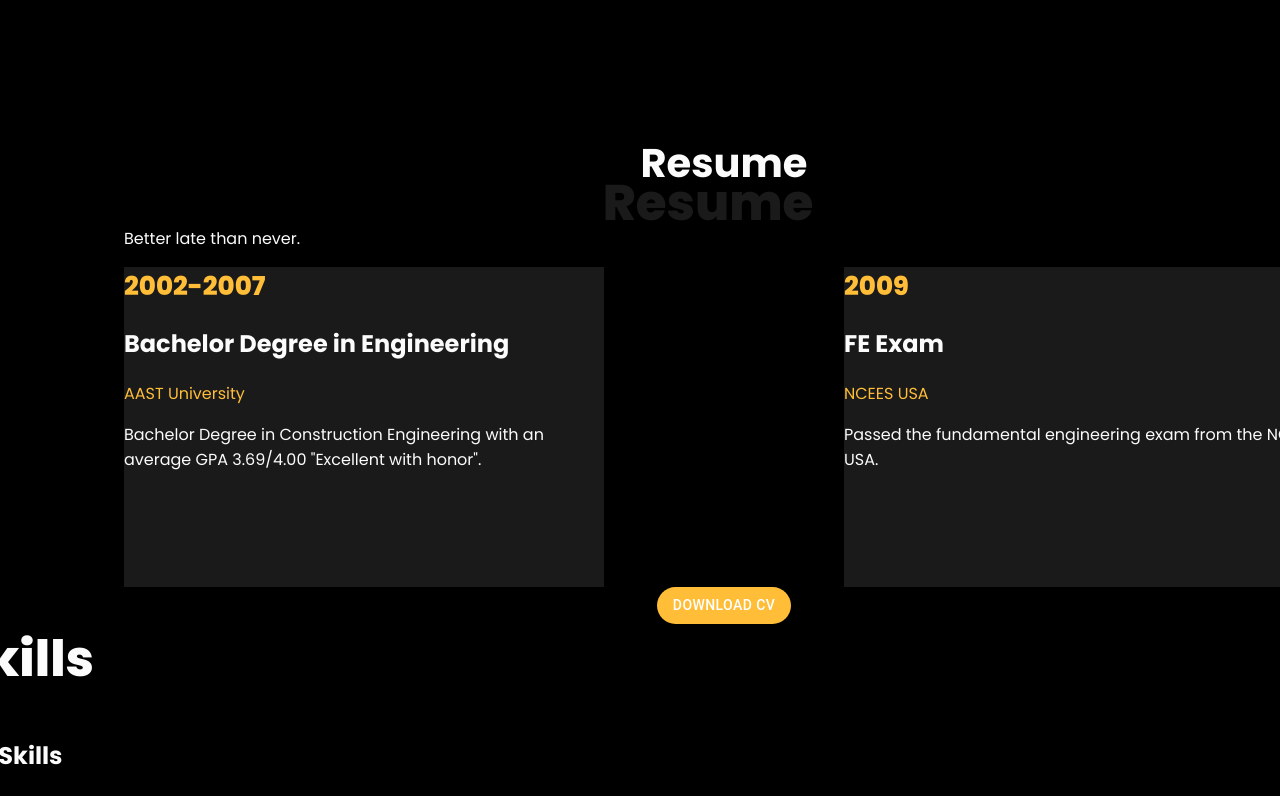
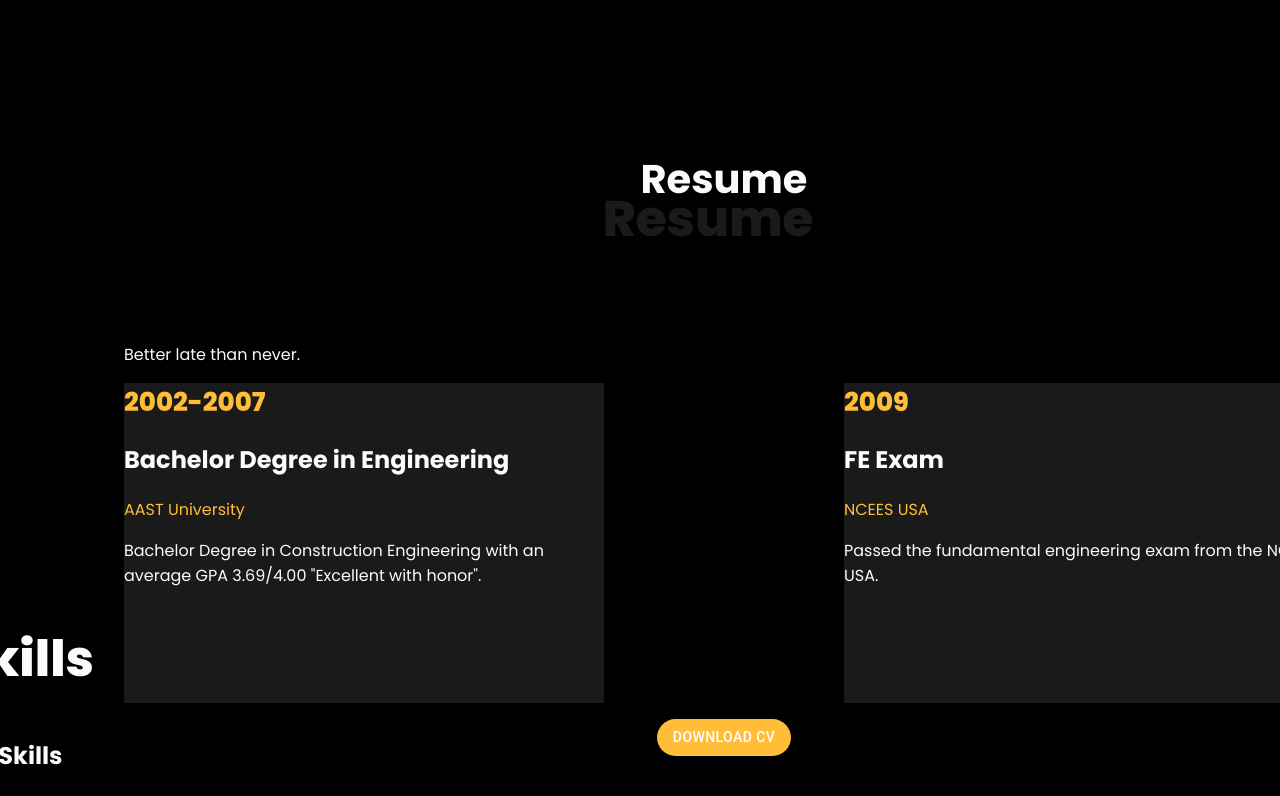
Before and after one commit to KIsaac85/kisaac85.github.io, a React (Vite) app: page / in a window 1280 px wide. Shown: the part 1340-2136 px from the top of the page. Built offline with nearby package versions, Linux system fonts and the light colour scheme.

Commit message:
add style

```diff
--- a/src/Resume.jsx
+++ b/src/Resume.jsx
@@ -5,27 +5,27 @@ function Resume() {
     return(
     <section className="" id="resume-section">
     	<div className="main-container">
-    		<div className="ٌHeader-Resume About-Container">
+    		<div className="ٌresume-middle">
 
-          	<h1 className="main-title-shadow Header-Resume">Resume</h1>
-            <h2 className="Header-Resume main-title main-font-title">Resume</h2>
+          	<h1 className="main-title-shadow resume-middle">Resume</h1>
+            <h2 className="resume-middle main-title main-font-title">Resume</h2>
             <p>Better late than never.</p>
 
         </div>
 
-    		<div className="Degrees-Resume">
-    			<div className="Degree-Container">
+    		<div className="resume-degrees">
+    			<div className="resume-degree-container">
     				<div className="">
-    					<span className="date">2002-2007</span>
+    					<span className="resume-date">2002-2007</span>
     					<h2>Bachelor Degree in Engineering</h2>
     					<span className="">AAST University</span>
     					<p className="">Bachelor Degree in Construction Engineering with an average GPA 3.69/4.00 "Excellent with honor".</p>
     				</div>
     			</div>
 
-    			<div className="Degree-Container">
+    			<div className="resume-degree-container">
                 <div className="">
-    					<span className="date">2009</span>
+    					<span className="resume-date">2009</span>
     					<h2>FE Exam</h2>
     					<span className="">NCEES USA</span>
     					<p className="">Passed the fundamental engineering exam from the NCEES USA.</p>
@@ -33,7 +33,7 @@ function Resume() {
     			</div>
     		</div>
 
-    		<div className="Header-Resume">
+    		<div className="resume-middle">
 				<StyledButton variant="contained">Download CV</StyledButton>
     				</div>
 
--- a/src/css/Style Resume.css
+++ b/src/css/Style Resume.css
@@ -6,25 +6,27 @@
     width: 75rem;
     height: 30rem;
 }
-.Header-Resume{
+.resume-middle{
     width: 100%;
+    height: 10rem;
+    padding-top: 1rem;
     display: flex;
     justify-content: center;
 }
 
 
 
-.Degrees-Resume{
+.resume-degrees{
     display: flex;
     justify-content: space-between;
 }
 
-.Degree-Container{
+.resume-degree-container{
     width: 30rem;
    height: 20rem;
     background-color: var(--greyContainer);
 }
-.date{
+.resume-date{
     font-size: 26px;
     font-weight: 800;
 }
```
